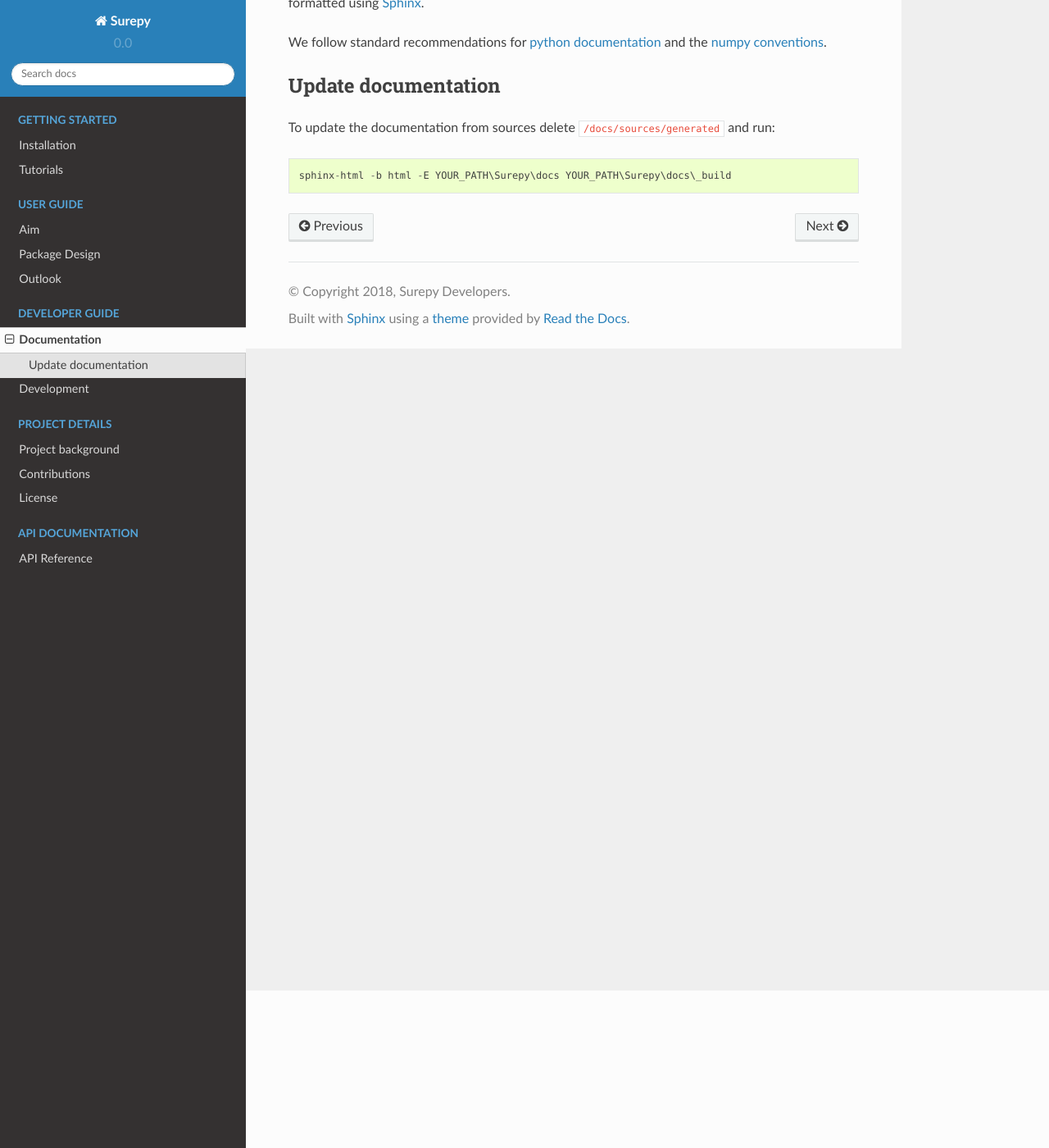
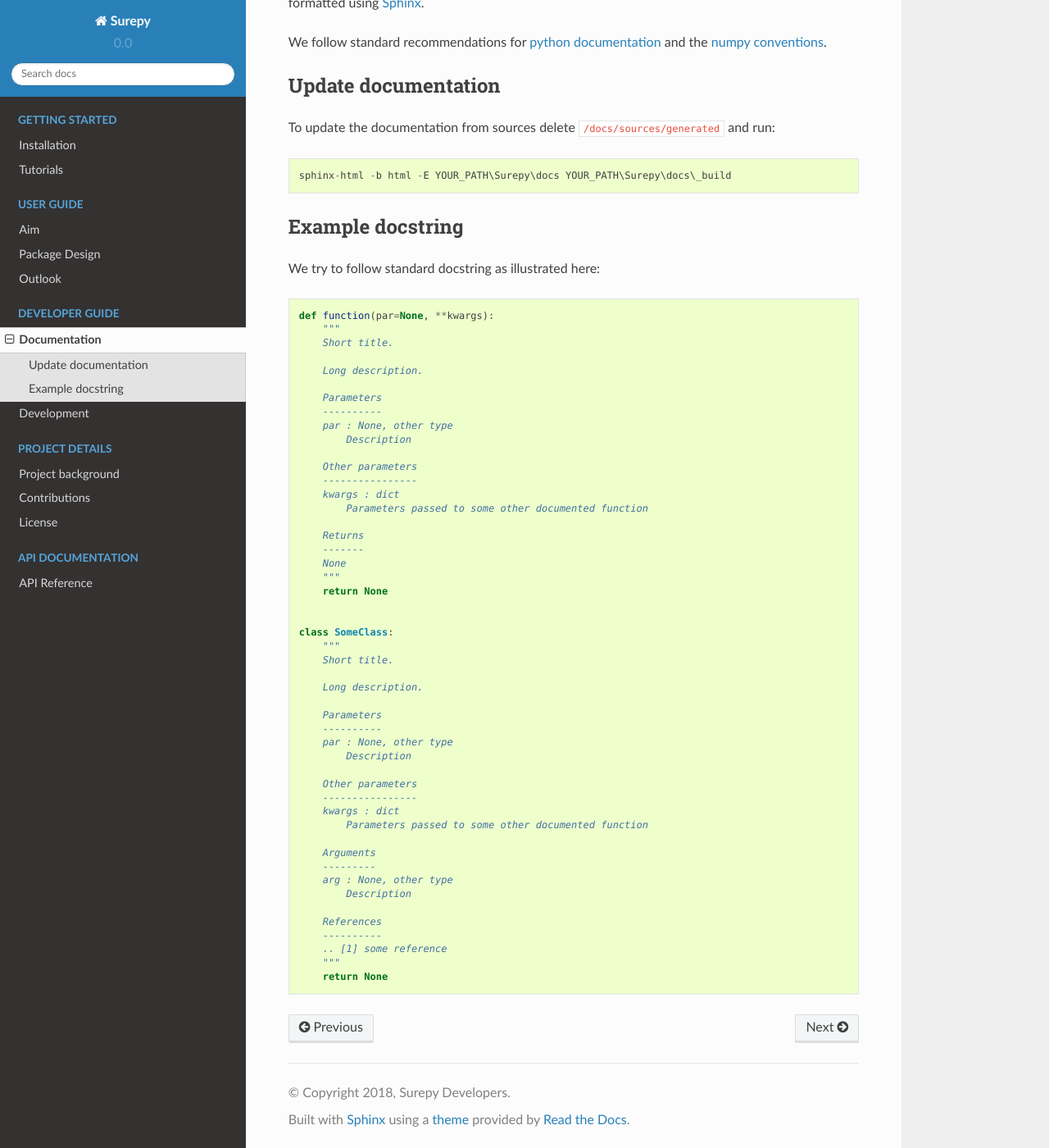
Before and after one commit to super-resolution/Locan, a Sphinx documentation site: the page built from docs/documentation.rst, in a window 1280 px wide and 1400 px high, scrolled down 192 px. Shown: the whole window at 82% size. Built offline with Sphinx 7.4.7 and the Read the Docs theme 2.0.0, drawn with Linux system fonts in a browser that asks for light colours.

Commit message:
added to documentation

```diff
--- a/docs/documentation.rst
+++ b/docs/documentation.rst
@@ -20,3 +20,58 @@ Update documentation
 To update the documentation from sources delete ``/docs/sources/generated`` and run::
 
     sphinx-html -b html -E YOUR_PATH\Surepy\docs YOUR_PATH\Surepy\docs\_build
+
+
+Example docstring
+-----------------
+We try to follow standard docstring as illustrated here::
+
+    def function(par=None, **kwargs):
+        """
+        Short title.
+
+        Long description.
+
+        Parameters
+        ----------
+        par : None, other type
+            Description
+
+        Other parameters
+        ----------------
+        kwargs : dict
+            Parameters passed to some other documented function
+
+        Returns
+        -------
+        None
+        """
+        return None
+
+
+    class SomeClass:
+        """
+        Short title.
+
+        Long description.
+
+        Parameters
+        ----------
+        par : None, other type
+            Description
+
+        Other parameters
+        ----------------
+        kwargs : dict
+            Parameters passed to some other documented function
+
+        Arguments
+        ---------
+        arg : None, other type
+            Description
+
+        References
+        ----------
+        .. [1] some reference
+        """
+        return None
```
Also changed, not shown: 3 other files.
